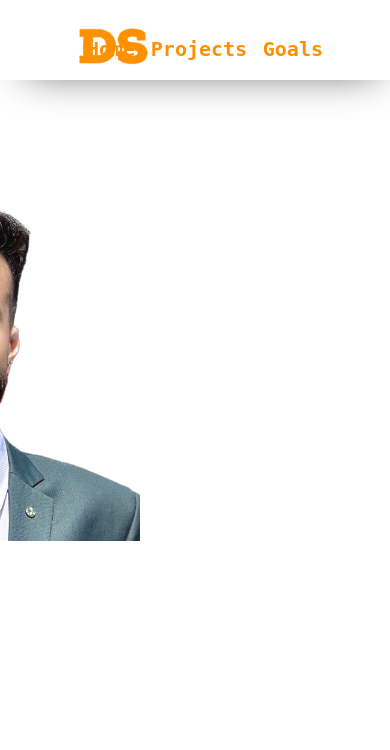
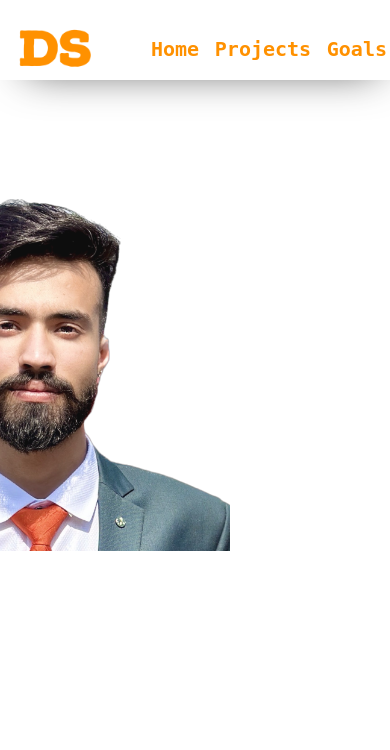
Before and after one commit to dhanigill/dhanigill.github.io, a PHP site: page / in a window 390 px wide. Shown: the top 750 px of the page. Run offline with PHP 8.4, Linux system fonts and the light colour scheme.

Commit message:
Add files via upload

```diff
--- a/css1.css
+++ b/css1.css
@@ -12,24 +12,26 @@ body {
   position: fixed;
   width: 100%;
   z-index: 2;
-  box-shadow: 7px 10px 43px -20px rgba(0,0,0,0.75);
+  box-shadow: 7px 10px 43px -20px rgba(0, 0, 0, 0.75);
   backdrop-filter: blur(8px);
   -webkit-backdrop-filter: blur(8px);
   max-height: 5em;
 }
 
-.logo{
+.logo {
   float: left;
+  max-width: 6.5em;
   position: relative;
   top: -.55em;
   left: 4em;
 }
 
-.nav{
+.nav {
   float: right;
   position: relative;
   right: 4em;
 }
+
 .nav li {
   list-style: none;
   display: inline-block;
@@ -73,8 +75,7 @@ body {
   background-attachment: fixed;
   background-size: contain;
   opacity: .95;
-  left: -50%;
-  background-position: -250px 150px;
+  background-position: -15em 10em;
 }
 
 .mname {
@@ -132,11 +133,6 @@ body {
   line-height: 1.5;
 }
 
-.bioback {
-  float: right;
-  width: 10%;
-  position: relative;
-}
 
 .Education {
   margin-top: 100px;
@@ -210,6 +206,7 @@ body {
   min-height: 420px;
   float: right;
   width: 50%;
+  padding-bottom: 30px;
 }
 
 .w3Photo {
@@ -231,7 +228,7 @@ body {
   margin-top: 20px;
   left: 0;
   width: 100%;
-  padding-bottom: 30px;
+
 }
 
 .w1,
@@ -247,7 +244,14 @@ body {
   border-top: 1px solid rgb(0, 0, 0);
   padding-top: 20px;
 }
-
+.d1{
+  float: left;
+  font-weight: bold;
+}
+.d2{
+  float: right;
+  font-weight: bold;
+}
 /*** CSS for right side work experience ***/
 .work2,
 .work4 {
@@ -314,35 +318,70 @@ body {
 @media screen and (max-width: 900px) {
 
 
-  .bio,
+  .bio {
+    width: 100%;
+  }
+
   .Education,
   .Work {
-    margin-left: 5%;
-    margin-right: 5%;
+    width: 100%;
+  }
+  .w1,.w2,.w3,.w4{
+    clear: both;
+    float: none;
+    width: 90%;
+  }
+  .w2,.w4{
+    margin-left: 20px;
+  }
+  .w1Photo,.w2Photo,.w3Photo,.w4Photo{
+    display: none;
+  }
+  .d2{
+    float: left;
   }
   .logo {
     position: relative;
     top: -0.25em;
+    left: 0.25em;
   }
-  .header ul li {
+
+  .nav {
+    right: 0em;
+  }
+
+  .nav li {
     font-size: 20px;
     padding: .55em .15em;
+  }
 
+  .image {
+    background-position: -10em 10em;
   }
 
   .mname {
-    font-size: 30px;
+    font-size: 40px;
+    right: 0;
+    top: 300px;
+    line-height: .7;
   }
 
   .mname span {
-    font-size: 35px !important;
+    font-size: 45px !important;
   }
 
   .stillblank {
     padding: 230px 0 !important;
   }
+  .EduPhoto{
+    display: none;
+  }
+  .edu{
+    right: 0;
+    padding: 0 20px 0 20px;
+  }
+}
 
-}
 
 /*** Properties for project .html ***/
 
--- a/index.html
+++ b/index.html
@@ -16,7 +16,7 @@
 <body>
     <div class="all">
         <div class="header">
-            <img class="logo" src="DS-1.png" style="max-width: 100px; ">
+            <img class="logo" src="DS-1.png">
             <ul class="nav">
                 <li><a href="index.html" class="header_link">Home</a></li>
                 <li><a href="projects.html" class="header_link">Projects</a></li>
@@ -74,7 +74,7 @@
             <div class="work1">
                 <div class="w1Photo"></div>
                 <div class="w1">
-                    <p style="float: left;"><b>2021-09 - Current </b></p>
+                    <p class="d1">2021-09 - Current</p>
                     <p style="float:right; ">
                         <b>Co-op gas station: Assistant Manager</b><br>
                         <i>Red River Coop, Winnipeg, MB</i>
@@ -94,7 +94,7 @@
             <div class="work2">
                 <div class="w2Photo"></div>
                 <div class="w2">
-                    <p style="float: left;"><b>2019-03 - 2021-09</b></p>
+                    <p class="d2">2019-03 - 2021-09</p>
                     <p style="float:right">
                         <b>Co-op gas station: Supervisor</b><br>
                         <i>Red River Coop, Winnipeg, MB</i>
@@ -112,7 +112,7 @@
             <div class="work3">
                 <div class="w3Photo"></div>
                 <div class="w3">
-                    <p style="float: left;">2022-03 - Current</p>
+                    <p class="d1">2022-03 - Current</p>
                     <p style="float:right;">
                         <b>Driver (PT)</b><br>
                         <i>Hertz Inc.</i>
@@ -123,11 +123,10 @@
                     </ul>
                 </div>
             </div>
-
             <div class="work4">
                 <div class="w4Photo"></div>
                 <div class="w4">
-                    <p style="text-align: left;float: left; font-weight: bold;">2018-11 - 2019-01</p>
+                    <p class="d2">2018-11 - 2019-01</p>
                     <p style="float:right; text-align: right;">
                         <b>Overnight Fulfillment Associate</b><br>
                         <i>Loblaws Companies, Winnipeg, MB</i>
--- a/programs.js
+++ b/programs.js
@@ -50,5 +50,4 @@ document.addEventListener("DOMContentLoaded", function () {
     }
   })
 
-
 });
```
